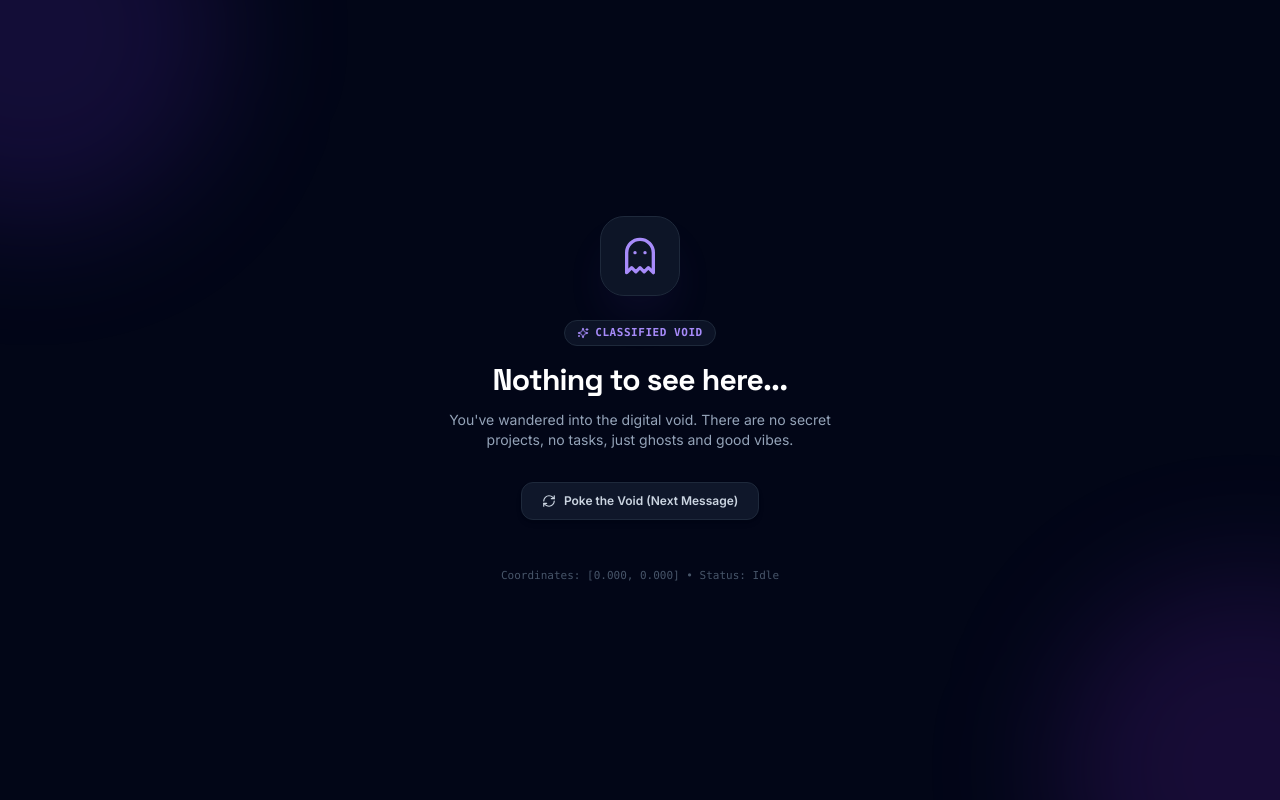
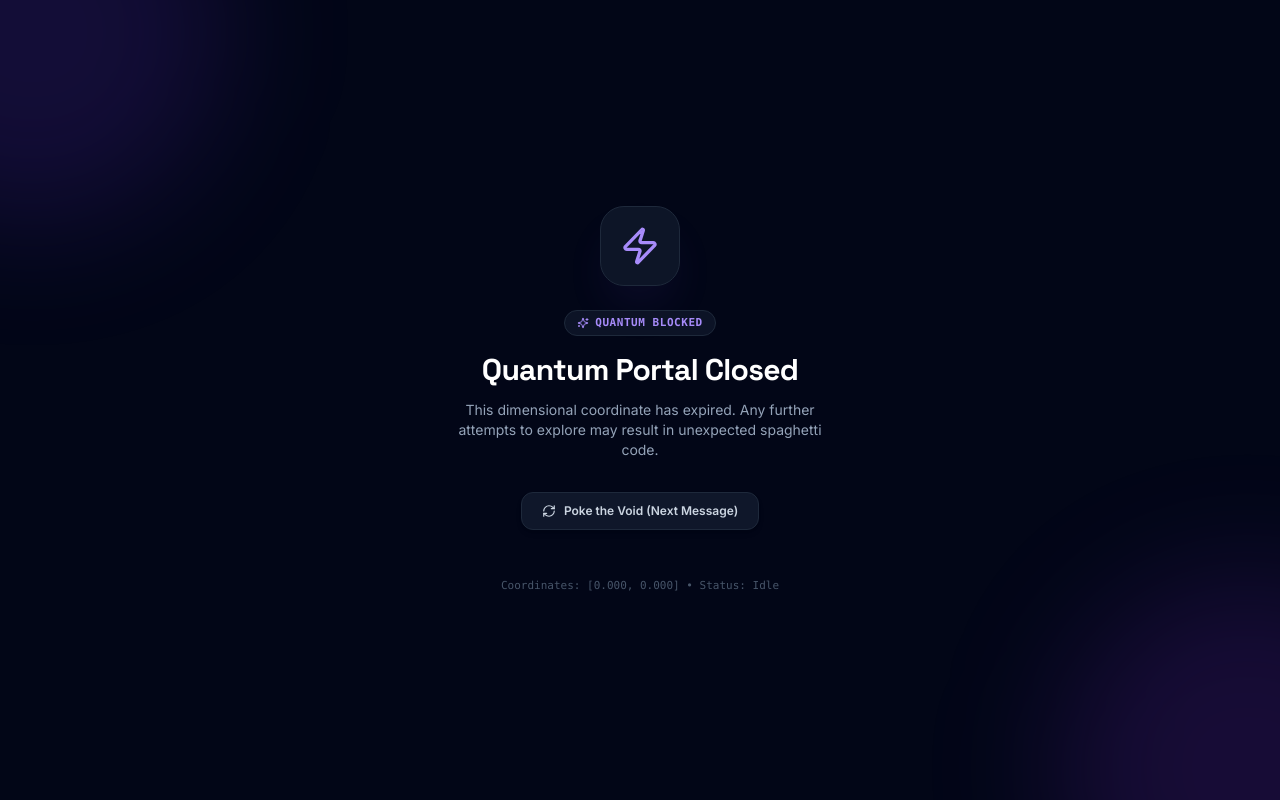
Before and after one commit to arplambay-cloud/kanbanflow, a React (Vite) app: page / in a window 1280 px wide. Built offline with nearby package versions, Linux system fonts and the light colour scheme; no server answers.

Commit message:
feat: randomize landing message on page load and update secret slug to /access

```diff
--- a/src/App.tsx
+++ b/src/App.tsx
@@ -19,7 +19,7 @@ import { ResetPasswordView } from './components/auth/ResetPasswordView';
 import { Kanban, Loader2 } from 'lucide-react';
 
 const SECRET_LOGIN_PATH = (
-  import.meta.env.VITE_SECRET_LOGIN_PATH || '/secret-login'
+  import.meta.env.VITE_SECRET_LOGIN_PATH || '/access'
 ).toLowerCase().replace(/^\/?/, '/');
 
 export const AppContent: React.FC = () => {
@@ -63,14 +63,14 @@ export const AppContent: React.FC = () => {
 
   const currentPath = location.pathname.toLowerCase().replace(/\/$/, '') || '/';
   const isSecretLoginRoute =
-    currentPath === SECRET_LOGIN_PATH || currentPath === '/secret' || currentPath === '/secret-login';
+    currentPath === SECRET_LOGIN_PATH || currentPath === '/access';
 
   // If user is not authenticated:
   if (!user) {
     if (isSecretLoginRoute) {
       return <SecretLoginView />;
     }
-    // Any other URL without auth shows a discreet 404
+    // Any other URL without auth shows the mysterious landing view
     return <NotFoundView />;
   }
 
--- a/src/components/auth/NotFoundView.tsx
+++ b/src/components/auth/NotFoundView.tsx
@@ -6,10 +6,10 @@ import {
   Radio,
   Zap,
   RefreshCw,
-  Compass,
-  EyeOff,
   Cat,
   Bot,
+  Gamepad2,
+  Cookie,
 } from 'lucide-react';
 
 const FUNNY_MESSAGES = [
@@ -49,10 +49,25 @@ const FUNNY_MESSAGES = [
     desc: 'This dimensional coordinate has expired. Any further attempts to explore may result in unexpected spaghetti code.',
     badge: 'QUANTUM BLOCKED',
   },
+  {
+    icon: Cookie,
+    title: 'Here, have a virtual cookie 🍪',
+    desc: "You didn't find what you were looking for, but you found a delicious cookie. Take it and go on with your day.",
+    badge: 'SNACK BREAK',
+  },
+  {
+    icon: Gamepad2,
+    title: 'You have entered an empty level',
+    desc: 'The game developers haven\'t built anything here yet. Press Alt+F4 or find another quest.',
+    badge: 'LEVEL 0',
+  },
 ];
 
 export const NotFoundView: React.FC = () => {
-  const [index, setIndex] = useState(0);
+  // Random message on initial page load / refresh
+  const [index, setIndex] = useState(() =>
+    Math.floor(Math.random() * FUNNY_MESSAGES.length)
+  );
   const [isRotating, setIsRotating] = useState(false);
 
   const current = FUNNY_MESSAGES[index];
```
Also changed, not shown: 1 other file (tests, documents, lock files or other folders).
